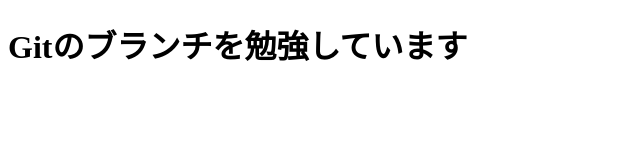
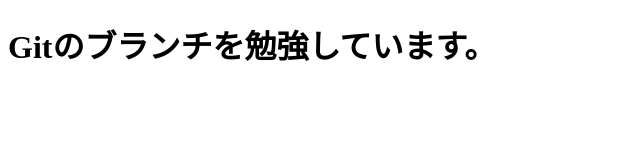
Before and after one commit to daikisakuma/git-study, a plain HTML site: page index.html in a window 1280 px wide. Shown: the full height of the page, 0-640 px from the left. Drawn offline with Linux system fonts and the light colour scheme.

Commit message:
Update index.html

```diff
--- a/index.html
+++ b/index.html
@@ -5,6 +5,6 @@
     <title>Gitの勉強</title>
   </head>
   <body>
-    <h1>Gitのブランチを勉強しています</h1>
+    <h1>Gitのブランチを勉強しています。</h1>
   </body>
 </html>
```
